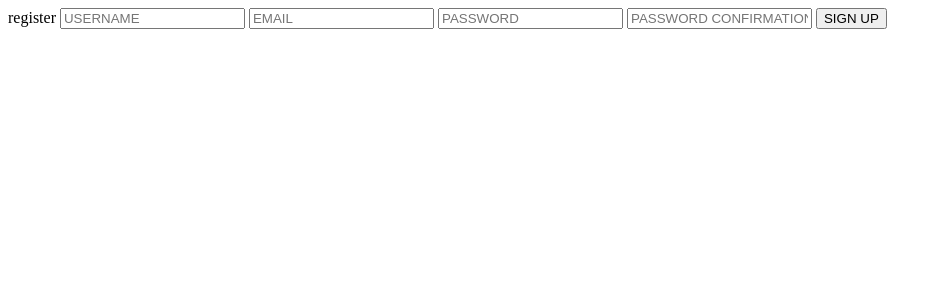
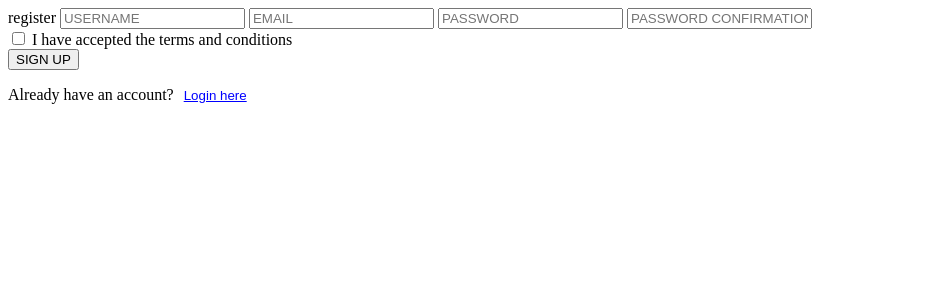
Before and after one commit to okabasele/PHP_EXAM, a PHP site: page /register.php in a window 1280 px wide. Shown: the top 300 px of the page, without its empty margins (0-942 px from the left). Run offline with PHP 8.4, Linux system fonts and the light colour scheme.

Commit message:
inscription et connexion faite

```diff
--- a/assets/css/style.php
+++ b/assets/css/style.php
@@ -7,4 +7,13 @@
         background-position: 250px 10px;
         background-repeat: no-repeat;
     }
+
+    input[type=submit].link {
+        border: none;
+        background: none;
+        display: inline;
+        color: blue;
+        text-decoration: underline;
+        cursor: pointer;
+    }
 </style>
--- a/register.php
+++ b/register.php
@@ -21,6 +21,11 @@ if (isset($_POST['register'])) {
 		$registered = User::addUserInDatabase($connect, $user, $password, $password2, $email, $token);
 	}
 }
+if (isset($_POST['login'])) {
+	if ($_POST['login'] === "Login here") {
+		Util::redirect("login.php");
+	}
+}
 ?>
 
 <!DOCTYPE html>
@@ -35,11 +40,23 @@ if (isset($_POST['register'])) {
 <body>
 	<form method="POST" action="<?php echo htmlspecialchars($_SERVER["PHP_SELF"]); ?>">
 		<label for="">register</label>
-		<input id="regUid" name="username" placeholder="USERNAME" type="text" require_onced>
-		<input id="regEmail" name="email" placeholder="EMAIL" type="text" require_onced>
-		<input id="regPwd" name="password" placeholder="PASSWORD" type="password" require_onced>
-		<input id="regPwd2" name="passwordConfirm" placeholder="PASSWORD CONFIRMATION" type="password" require_onced>
+		<input id="regUid" name="username" placeholder="USERNAME" type="text" required>
+		<input id="regEmail" name="email" placeholder="EMAIL" type="text" required>
+		<input id="regPwd" name="password" placeholder="PASSWORD" type="password" required>
+		<input id="regPwd2" name="passwordConfirm" placeholder="PASSWORD CONFIRMATION" type="password" required>
+
+		<div>
+			<input type="checkbox" name="" id="" required>
+			I have accepted the terms and conditions
+		</div>
+
 		<button name="register" type="submit" value="send">SIGN UP</button>
+	</form>
+	<form method="POST" action="<?php echo htmlspecialchars($_SERVER["PHP_SELF"]); ?>">
+		<div>
+			Already have an account?
+			<input class="link" name="login" type="submit" value="Login here">
+		</div>
 	</form>
 </body>
 <script src="https://unpkg.com/sweetalert/dist/sweetalert.min.js"></script>
```
Also changed, not shown: login.php (+21 -6 lines).
